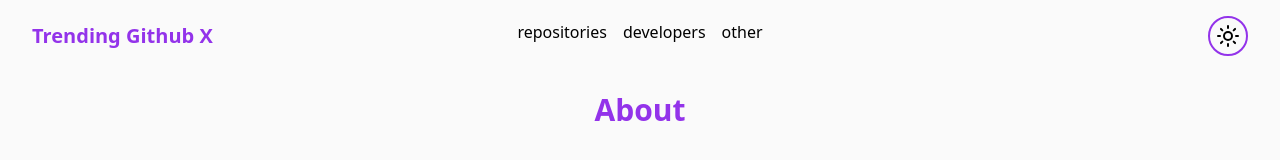
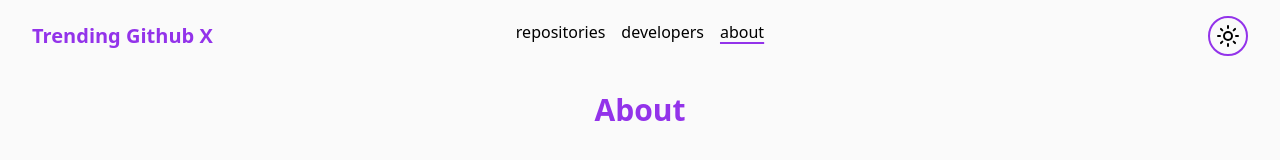
Before and after one commit to totti-rdz/github-trending-x, a React (Vite) app in the folder client/: page /about in a window 1280 px wide. Shown: the top 160 px of the page. Built offline with nearby package versions, Linux system fonts and the light colour scheme.

Commit message:
replace link to other with link to about in navbar

```diff
--- a/client/src/components/Layout/components/Header/index.tsx
+++ b/client/src/components/Layout/components/Header/index.tsx
@@ -7,7 +7,7 @@
 const links = [
   { label: 'repositories', href: '/' },
   { label: 'developers', href: '/developers' },
-  { label: 'other', href: '/Other' },
+  { label: 'about', href: '/about' },
 ];
 
 const Header = () => {
```
